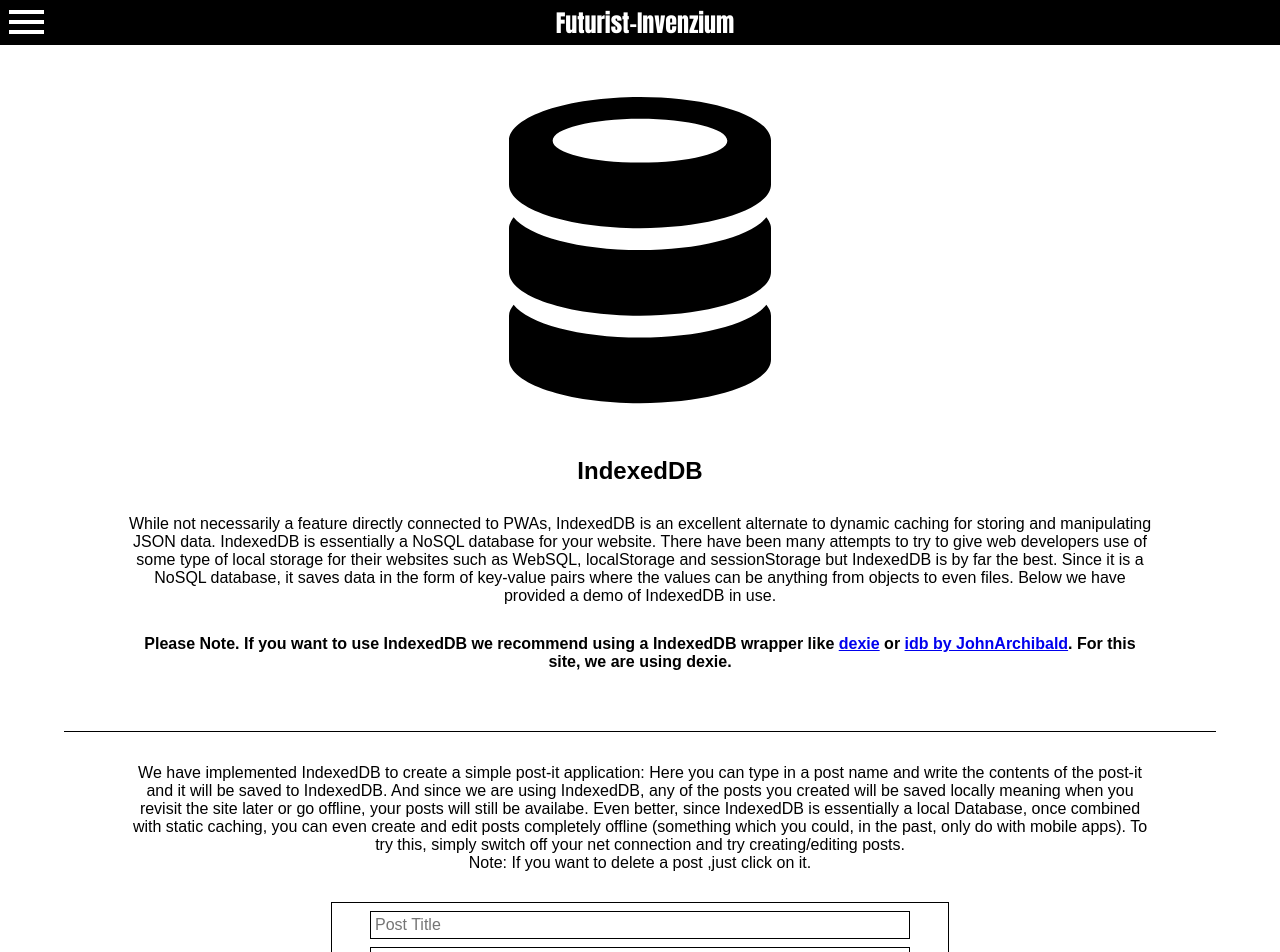
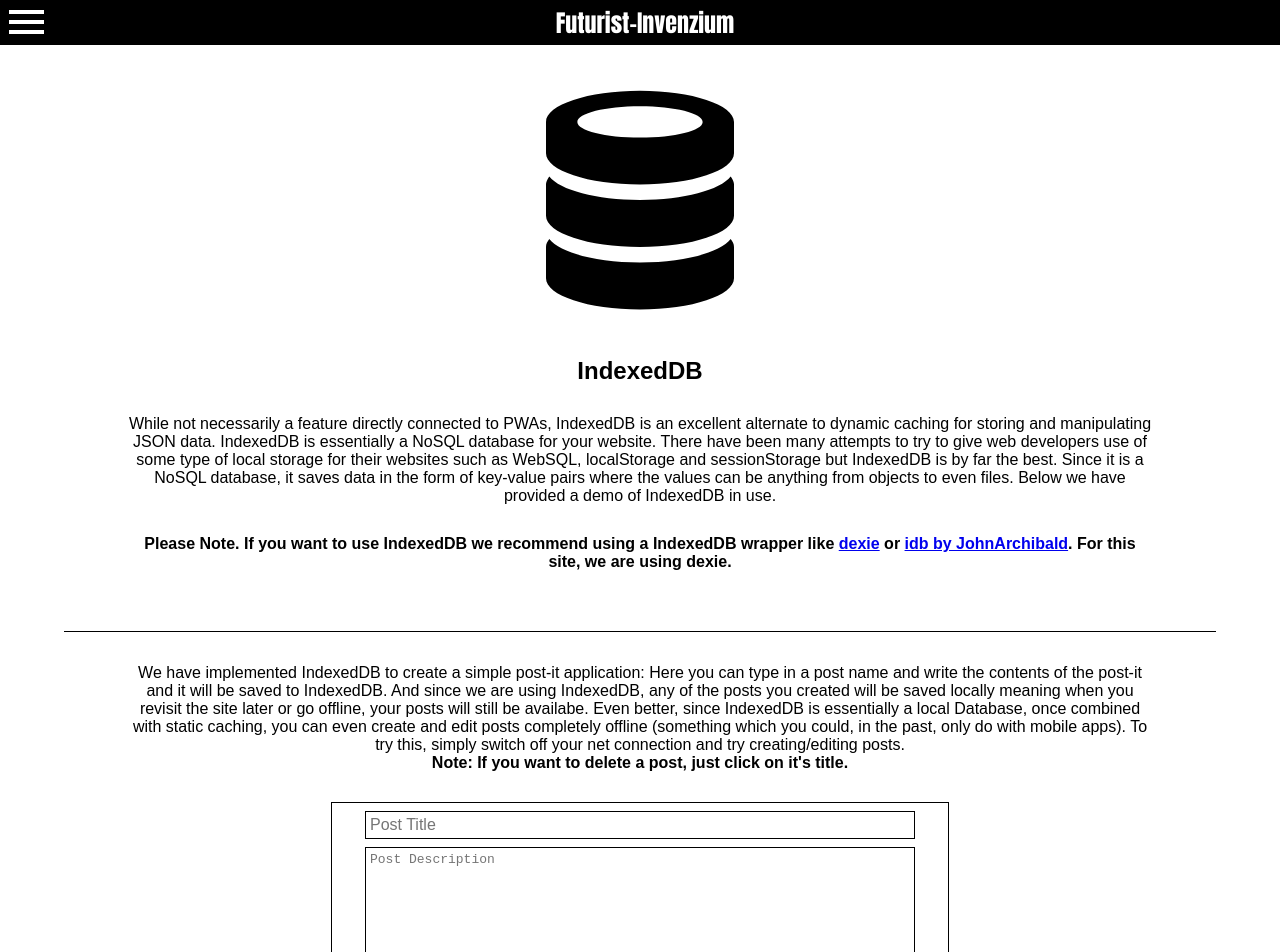
Before and after one commit to AkhileshNS/futurist-invenzium, a React (Create React App) app: page /IndexedDB in a window 1280 px wide. Shown: the top 952 px of the page. Built offline with nearby package versions, Linux system fonts and the light colour scheme.

Commit message:
Made incremental improvements to IndexedDB

```diff
--- a/src/containers/AppBar/AppBar.css
+++ b/src/containers/AppBar/AppBar.css
@@ -8,6 +8,7 @@ header {
     top: 0;
     left: 0;
     text-align: center;
+    z-index: 100;
 }
 
 header p {
--- a/src/containers/Indexed/Indexed.css
+++ b/src/containers/Indexed/Indexed.css
@@ -6,7 +6,7 @@
 
 .Indexedimg {
     margin-top: 30px;
-    height: 350px;
+    height: 250px;
 }
 
 .Indexedinputbox {
@@ -23,9 +23,17 @@
     border: 1px solid black;
     margin-bottom: 8px;
     font-size: 1.6em;
-    box-sizing: border-box;
-    -webkit-box-sizing: border-box;
-    -moz-box-sizing: border-box;
+    resize: none;
+}
+
+.Indexedtextarea {
+    width: 90%;
+    padding: 4px;
+    border: 1px solid black;
+    margin-bottom: 8px;
+    font-size: 1.6em;
+    resize: none;
+    z-index: 0;
 }
 
 .Indexedul {
--- a/src/containers/Indexed/Indexed.js
+++ b/src/containers/Indexed/Indexed.js
@@ -81,8 +81,8 @@ class Indexed extends Component {
         let mainList = this.state.list;
 
         for (let i in mainList){
-            list.push(<li key={mainList[i].id} className={`${cssClassName}li`} onClick={() => this.deletePost(mainList[i].id)}>
-                <div className={`${cssClassName}lidiv`}>
+            list.push(<li key={mainList[i].id} className={`${cssClassName}li`}>
+                <div className={`${cssClassName}lidiv`} onClick={() => this.deletePost(mainList[i].id)}>
                     <p style={LinkStyle}>{mainList[i].title}</p>
                 </div>
                 <p className={cssClassName+`subtext`}> {mainList[i].subtext}</p>
@@ -114,7 +114,7 @@ class Indexed extends Component {
                     will be saved locally meaning when you revisit the site later or go offline, your posts will still be availabe. Even better,
                     since IndexedDB is essentially a local Database, once combined with static caching, you can even create and edit posts
                     completely offline (something which you could, in the past, only do with mobile apps). To try this, simply switch off your net
-                    connection and try creating/editing posts.<br /> Note: If you want to delete a post ,just click on it.
+                    connection and try creating/editing posts.<br /><strong>Note: If you want to delete a post, just click on it's title.</strong>
                 </p>
                 <div className={cssClassName+'inputbox'}>
                     <input
@@ -127,7 +127,7 @@ class Indexed extends Component {
                     <textarea
                         value={this.state.content}
                         onChange={e => this.updateContentValue(e)}
-                        className={cssClassName+"input"}
+                        className={cssClassName+"textarea"}
                         placeholder="Post Description"
                         style={{height: '100px'}}
                     />
```
Also changed, not shown: src/assets/backgroundsync.svg (added).
